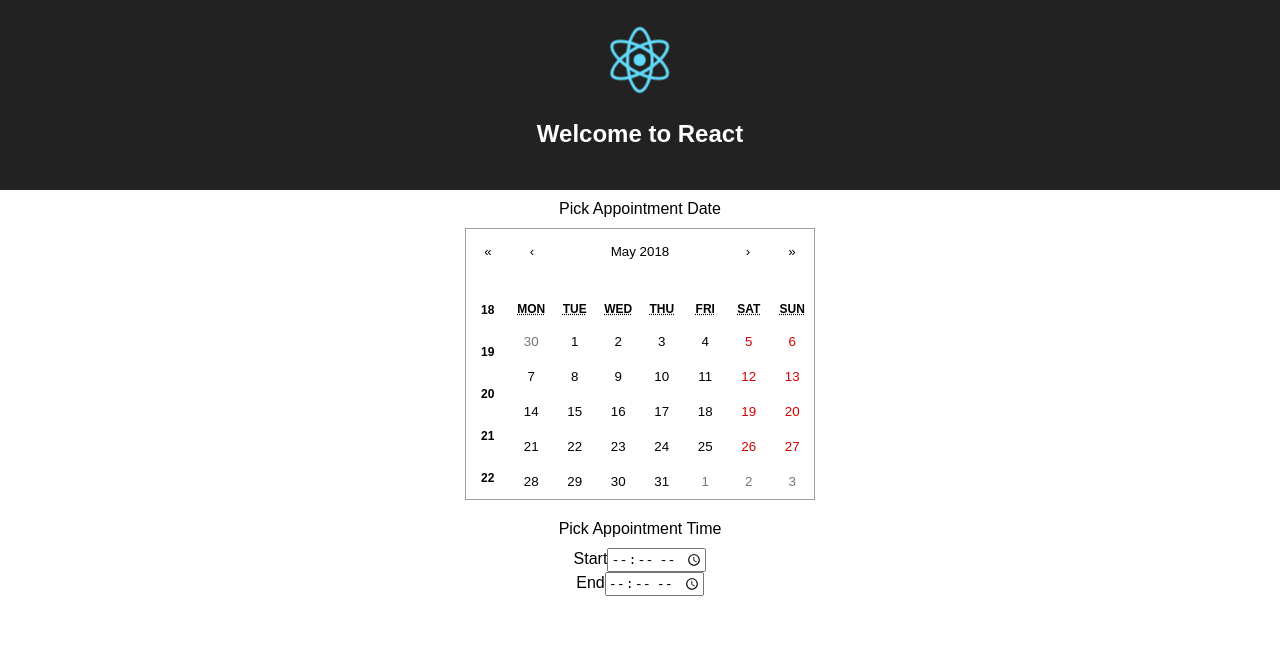
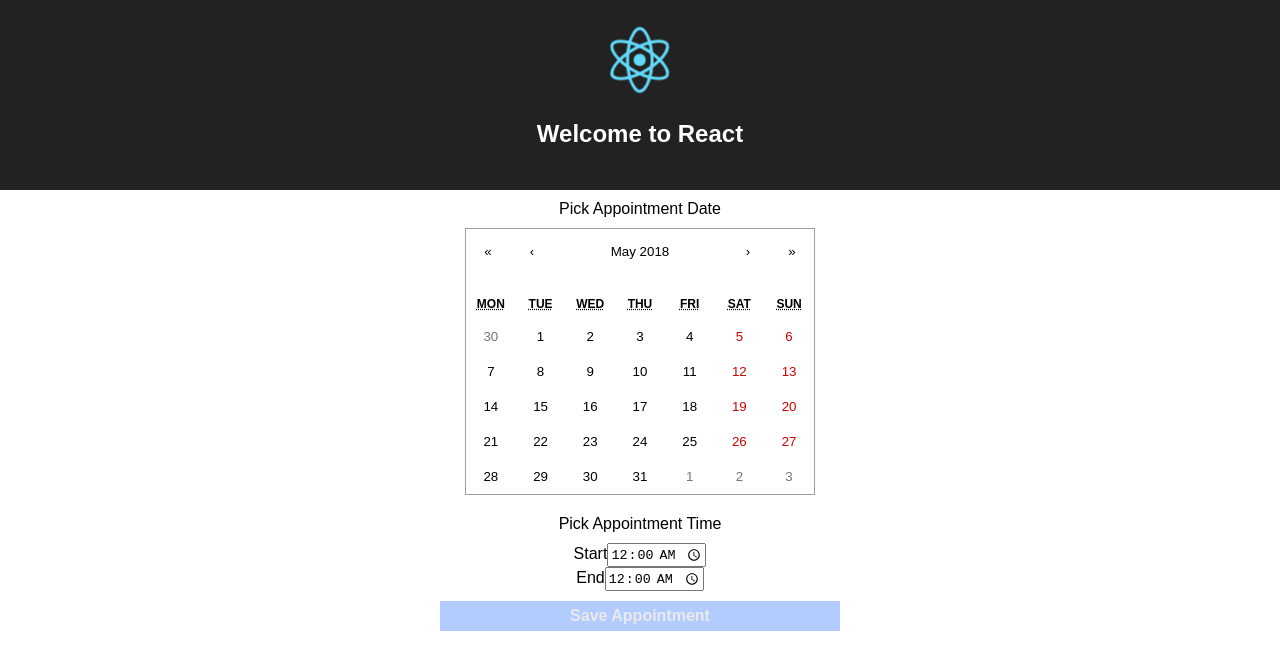
Before and after one commit to davidcoleman007/dr-apt-tool, a React app: page / in a window 1280 px wide. Shown: the top 670 px of the page. Built offline with nearby package versions, Linux system fonts and the light colour scheme.

Commit message:
overlapping appointments are checked for checking for apt.start < apt.end apts are stored in component state initial stubs for TodaysAppointments is created TodaysAppointments is now the last thing to do based on which day is selected

```diff
--- a/package.json
+++ b/package.json
@@ -32,6 +32,7 @@
     "postcss-flexbugs-fixes": "3.2.0",
     "postcss-loader": "2.0.8",
     "promise": "8.0.1",
+    "prop-types": "^15.6.1",
     "raf": "3.4.0",
     "react": "^16.4.0",
     "react-calendar": "^2.15.0",
--- a/src/components/AppointmentForm/AppointmentForm.js
+++ b/src/components/AppointmentForm/AppointmentForm.js
@@ -1,48 +1,187 @@
-import React, { Component } from 'react'
+import React, { Component } from 'react';
+import PropTypes from 'prop-types';
 import ReactCalendar from 'react-calendar';
 import { TimeInput } from '../TimeInput';
 
 import './AppointmentForm.scss';
 
+class InitialState extends Object {
+  constructor() {
+    super();
+    this.aptData  = [];
+    this.day      = null;
+    this.start    = new Date(Date.parse(new Date().toDateString()));
+    this.end      = new Date(Date.parse(new Date().toDateString()));
+    this.overlap  = false;
+    this.rangeErr = false;
+  }
+}
+
 export default class AppointmentForm extends Component {
+  static propTypes = {
+    aptData : PropTypes.array
+  };
+
   constructor(props) {
     super(props);
-    this.state = {
-      start                 : undefined,
-      end                   : undefined,
-      scheduledAppointments : [],
-    }
-    this.onChangeStart = this.onChangeStart.bind(this);
-    this.onChangeEnd   = this.onChangeEnd.bind(this);
+    this.state                 = new InitialState();
+    this.checkOverlap          = this.checkOverlap.bind(this);
+    this.checkEnd              = this.checkEnd.bind(this);
+    this.getTimeForSelectedDay = this.getTimeForSelectedDay.bind(this);
+    this.onChangeDay           = this.onChangeDay.bind(this);
+    this.onChangeStart         = this.onChangeStart.bind(this);
+    this.onChangeEnd           = this.onChangeEnd.bind(this);
+    this.submitAptClick        = this.submitAptClick.bind(this);
   }
 
-  onChangeStart(date) {
-    console.log(date);
+  onChangeDay(day) {
+    const {start, end} = this.state;
+    console.log('day', day);
+    const newStart = this.getTimeForSelectedDay(start, day);
+    const newEnd = this.getTimeForSelectedDay(end, day);
     this.setState({
-      start:date
+      end   : newEnd,
+      start : newStart,
+      day,
+    });
+    this.checkEnd({
+      start : newStart,
+      end   : newEnd,
+      day,
+    });
+    this.checkOverlap({
+      start : newStart,
+      end   : newEnd,
+      day,
     });
   }
 
-  onChangeEnd(date) {
-    console.log(date);
+  getTimeForSelectedDay(time, day) {
+    return new Date(Date.parse(day.toDateString() + ' ' + time.toTimeString()));
+  }
+
+  onChangeStart(start) {
+    const {day, end} = this.state;
+    console.log('AppointmentForm::onChangeStart', start);
+    const newStart = this.getTimeForSelectedDay(start, day);
     this.setState({
-      end:date
+      start : newStart
+    });
+    this.checkEnd({
+      start : newStart,
+      end,
+      day,
+    });
+    this.checkOverlap({
+      start : newStart,
+      end,
+      day,
+    });
+  }
+
+  onChangeEnd(end) {
+    const {day, start} = this.state;
+    console.log('end', end);
+    const newEnd = this.getTimeForSelectedDay(end, day);
+    this.setState({
+      end : newEnd
+    });
+    this.checkEnd({
+      end : newEnd,
+      start,
+      day,
+    });
+    this.checkOverlap({
+      end : newEnd,
+      start,
+      day,
+    });
+  }
+
+  checkEnd(newApt) {
+    if(newApt && newApt.day &&
+      newApt.start && newApt.end &&
+      newApt.start.getTime() < newApt.end.getTime()) {
+      this.setState({
+        rangeErr: false
+      });
+      return;
+    }
+    this.setState({
+      rangeErr: true
+    });
+  }
+
+  checkOverlap(newApt) {
+    const {aptData} = this.state;
+    let overlap = false;
+    aptData.forEach(apt => {
+      // don't bother if we dont have at a minimum the day and a start or end
+      if(!newApt.day && (!newApt.start || !newApt.end)) {
+        return;
+      }
+      // if this apt is on the same day as new apt, then check for overlap
+      if(newApt.day && newApt.day.toDateString() === apt.day.toDateString()) {
+        // if it ends after this apt starts
+        if(newApt.start && newApt.start.getTime() >= apt.end.getTime()) {
+          // then it is ok
+          return;
+        }
+        // or starts before this apt ends
+        if(newApt.end && newApt.end.getTime() <= apt.start.getTime()) {
+          // then it is ok
+          return;
+        }
+        overlap = true;
+      }
+    });
+    this.setState({
+      overlap
+    });
+  }
+
+  submitAptClick() {
+    const {day, end, start} = this.state;
+    this.setState({
+      ...(new InitialState()),
+      aptData : [
+        ...this.state.aptData, {
+          day,
+          end,
+          start
+        }
+      ]
     });
   }
 
   render() {
     const {className = ''} = this.props;
-    const {start, end} = this.state;
+    const {
+      day,
+      end,
+      overlap,
+      rangeErr,
+      start,
+    } = this.state;
     return (
       <section className={`appointment-form ${className}`}>
+        {overlap &&
+          <header className="warning">
+            This appointment overlaps with another on your schedule
+          </header>
+        }
+        {rangeErr &&
+          <header className="warning">
+            Start time must be before End time
+          </header>
+        }
         <article className="date-entry">
           <header>Pick Appointment Date</header>
           <ReactCalendar
             className="picker"
-            value={start}
-            onChange={this.onStartChange}
+            value={day}
+            onChange={this.onChangeDay}
             showNavigation
-            showWeekNumbers
           />
         </article>
         <article className="time-entry">
@@ -62,6 +201,11 @@ export default class AppointmentForm extends Component {
             />
           </section>
         </article>
+        <button
+          className="save-button"
+          onClick={this.submitAptClick}
+          disabled={!(day && start && end && !overlap && !rangeErr)}
+        >Save Appointment</button>
       </section>
     )
   }
--- a/src/components/AppointmentForm/AppointmentForm.scss
+++ b/src/components/AppointmentForm/AppointmentForm.scss
@@ -3,9 +3,42 @@
     header {
       padding-bottom: 10px;
     }
-    padding: 10px 0 10px 0;
+    &.time-entry > section {
+      width : 100%;
+    }
+    display        : flex;
+    flex-direction : column;
+    padding        : 10px 0 10px 0;
+    text-align     : center;
+    align-items    : center;
+    width          : 100%;
+  }
+  .save-button {
+    &:disabled {
+      opacity : 0.5;
+      cursor  : default;
+      color   : lightgray;
+    }
+    height           : 30px;
+    width            : 100%;
+    background-color : #69f;
+    border           : none;
+    color            : #FFF;
+    font-size        : 1rem;
+    font-weight      : 600;
+    cursor           : pointer;
+  }
+  .warning {
+    background-color : burlywood;
+    display          : block;
+    color            : #000;
+    width            : 100%;
+    text-align       : center;
+    line-height      : 2rem;
   }
   display        : flex;
   flex-direction : column;
   align-items    : center;
+  width          : 400px;
+  margin         : 0 auto;
 }
--- a/src/components/TimeInput/TimeInput.js
+++ b/src/components/TimeInput/TimeInput.js
@@ -4,8 +4,9 @@ import { isDate } from 'util';
 export class TimeInput extends React.Component {
   constructor() {
     super();
+
     this.state = {
-      date: undefined
+      date: new Date(Date.parse(new Date().toDateString()))
     };
     this.onChange = this.onChange.bind(this);
   }
@@ -18,19 +19,23 @@ export class TimeInput extends React.Component {
     this.setState({
       date
     });
+    console.log('TimeInput::onChange', date);
     onChange && onChange(date);
   }
 
   componentWillReceiveProps(nextProps) {
     console.log('will receive props', nextProps);
     const {value} = nextProps;
-    value &&  isDate(value) && this.this.setState({
+    value &&  isDate(value) &&
+    (value.toString() !== this.state.date.toString()) &&
+    this.setState({
       date: value
-    });
+    }) && console.log('set new state');
   }
 
   render() {
     const {date} = this.state;
+    console.log('rendered date', date);
     const value = date && date.toLocaleTimeString('en-US', {
       hour: 'numeric',
       minute: 'numeric',
--- /dev/null
+++ b/src/components/TodaysAppointments/index.js
@@ -0,0 +1 @@
+export {TodaysAppointments} from './TodaysAppointments';
```
Also changed, not shown: src/components/TodaysAppointments/TodaysAppointments.js (added, +12 -0 lines), src/components/TodaysAppointments/TodaysAppointments.scss (added).
